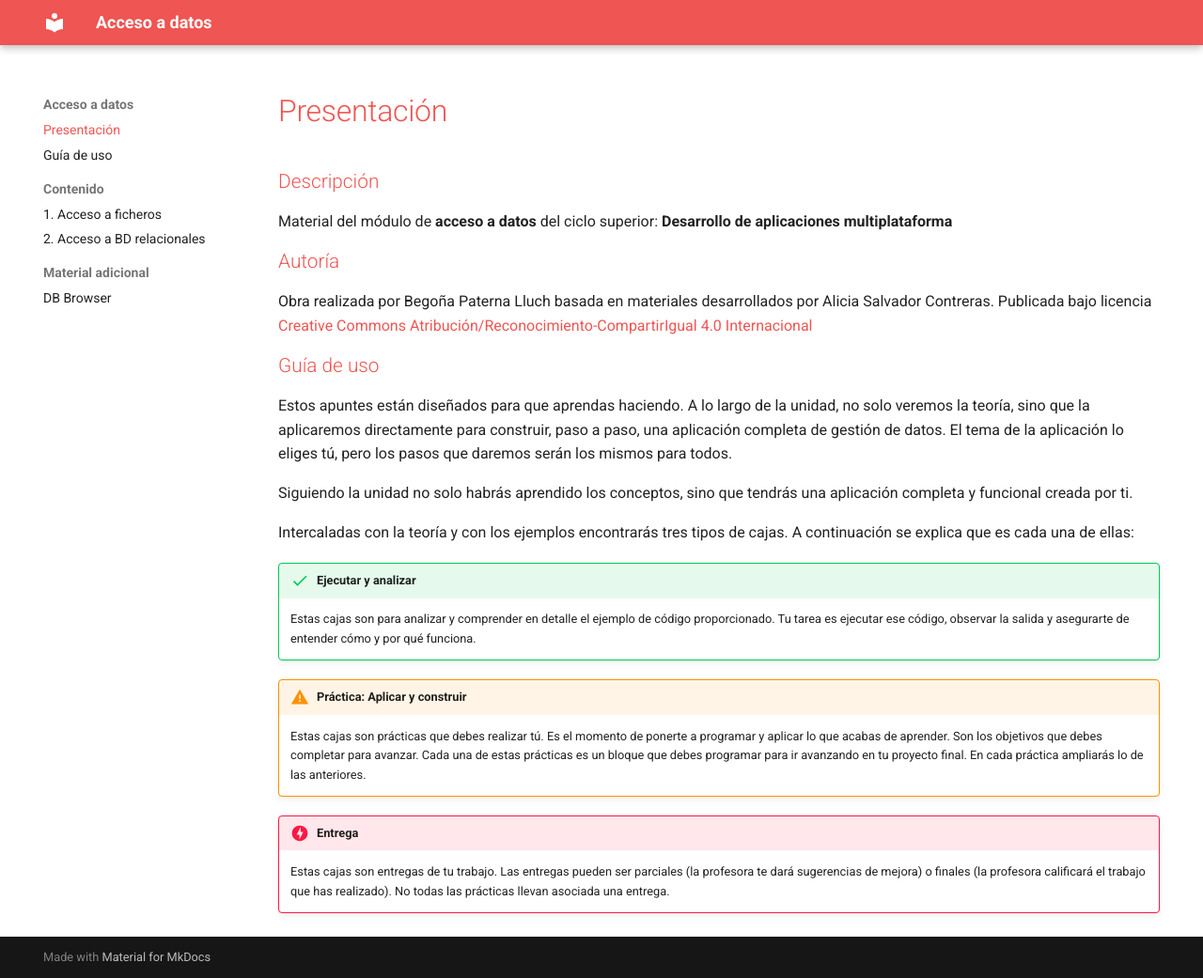
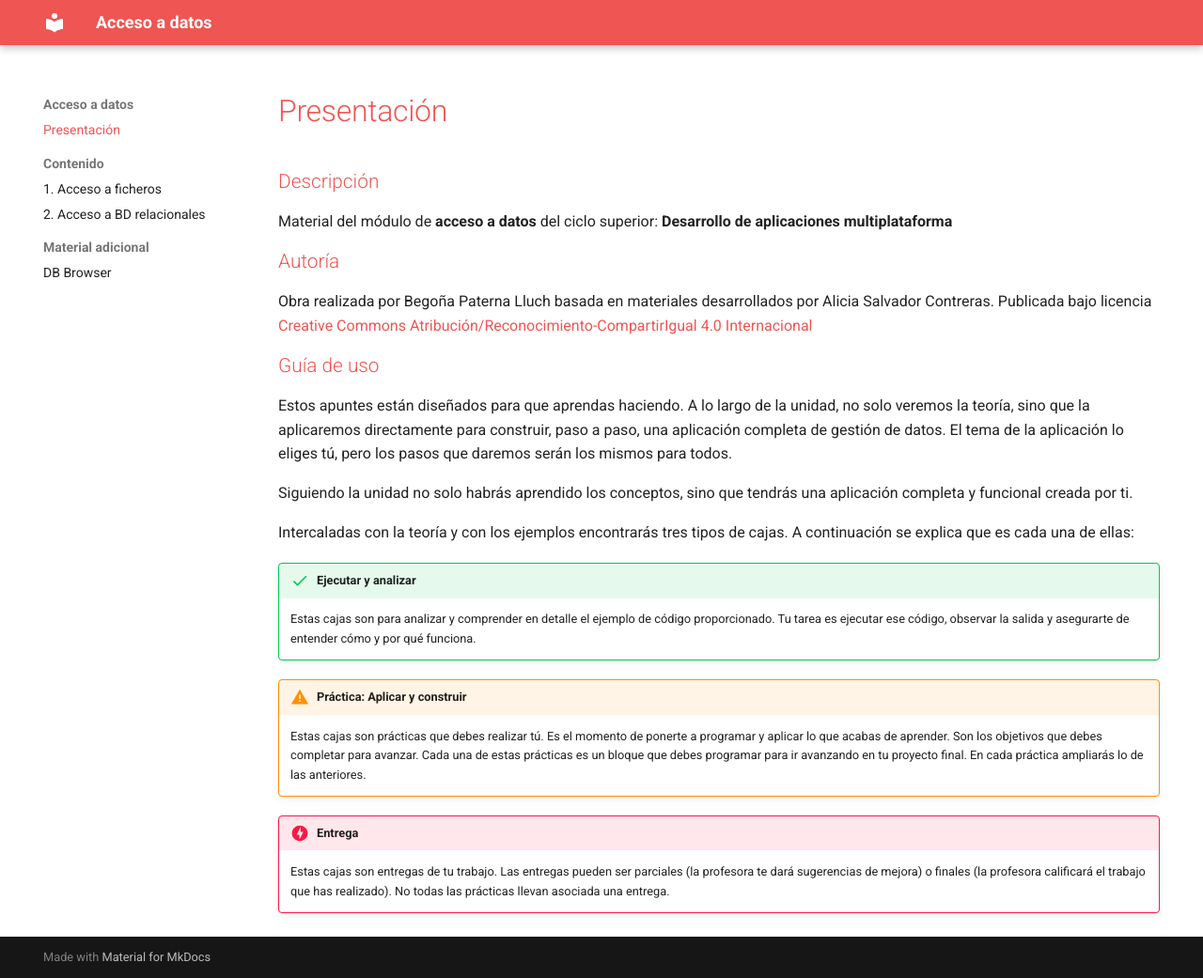
Before and after one commit to bpaterna/acceso_datos, an MkDocs documentation site: the page built from docs/index.md, in a window 1280 px wide and 1041 px high. Shown: the whole window at 94% size. Built offline with MkDocs 1.6.1 and Material for MkDocs 9.7.7, drawn with Linux system fonts in a browser that asks for light colours.

Commit message:
Update mkdocs.yml

```diff
--- a/mkdocs.yml
+++ b/mkdocs.yml
@@ -18,7 +18,6 @@ theme:
     - toc.integrate
 nav:
   - Presentación: index.md
-  - Guía de uso: guia.md
   - Contenido:
     - 1. Acceso a ficheros: 1_Ficheros.md
     - 2. Acceso a BD relacionales: 2_BD_relacionales.md
```
